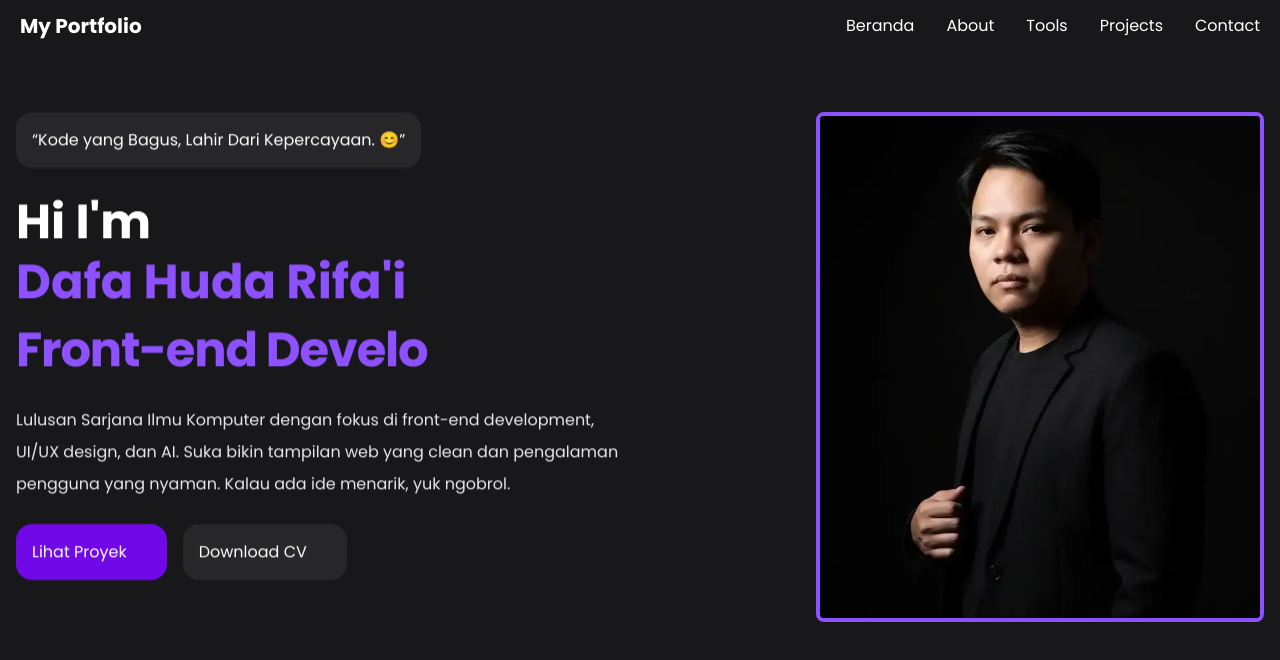
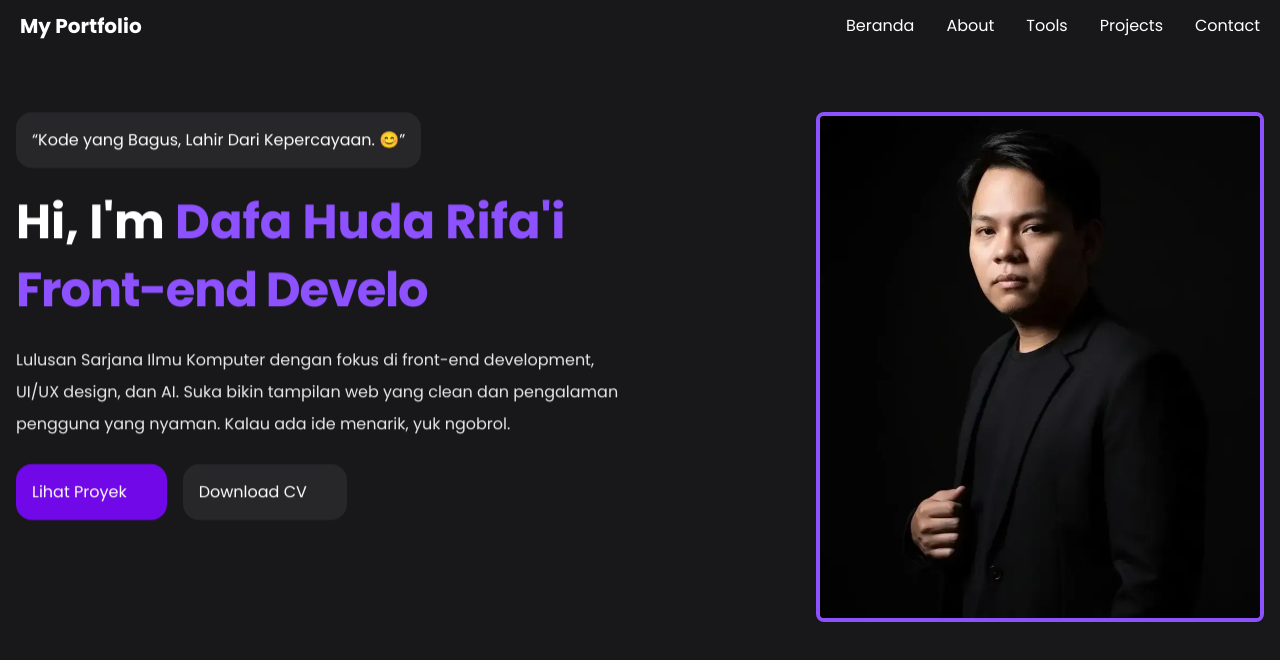
Before and after one commit to dafahuda/myportfolio, a React (Vite) app: page / in a window 1280 px wide. Shown: the top 660 px of the page. Built offline with nearby package versions, Linux system fonts and the light colour scheme; some icons are missing.

Commit message:
Keep name static in hero headline, same line as Hi I'm

```diff
--- a/src/pages/HeroSection.jsx
+++ b/src/pages/HeroSection.jsx
@@ -41,8 +41,8 @@ const HeroSection = () => {
           <q>Kode yang Bagus, Lahir Dari Kepercayaan. 😊</q>
         </div>
         <h1 className="text-4xl md:text-5xl/tight font-bold mb-6">
-          Hi I'm <br />
-          <p className="text-violet-500">Dafa Huda Rifa'i</p>
+          Hi, I'm <span className="text-violet-500">Dafa Huda Rifa'i</span>
+          <br />
           <p className="text-violet-500 inline-block mt-2">
             <TextType
               text={[
```
